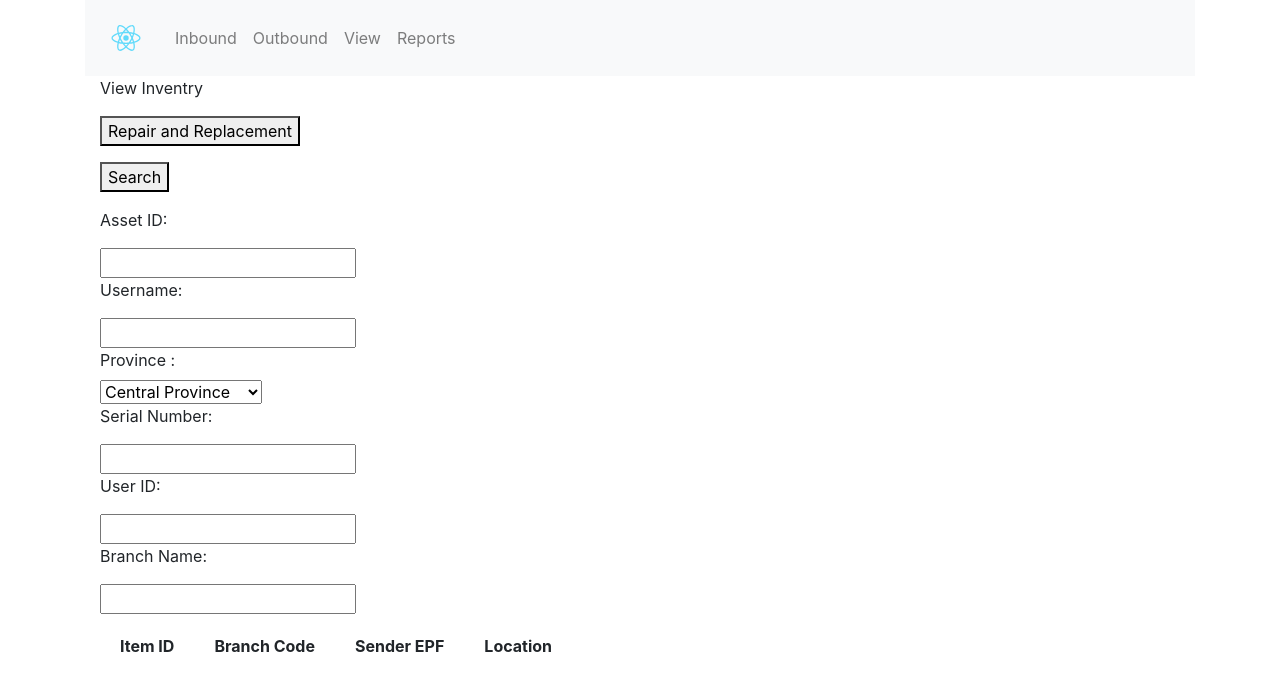
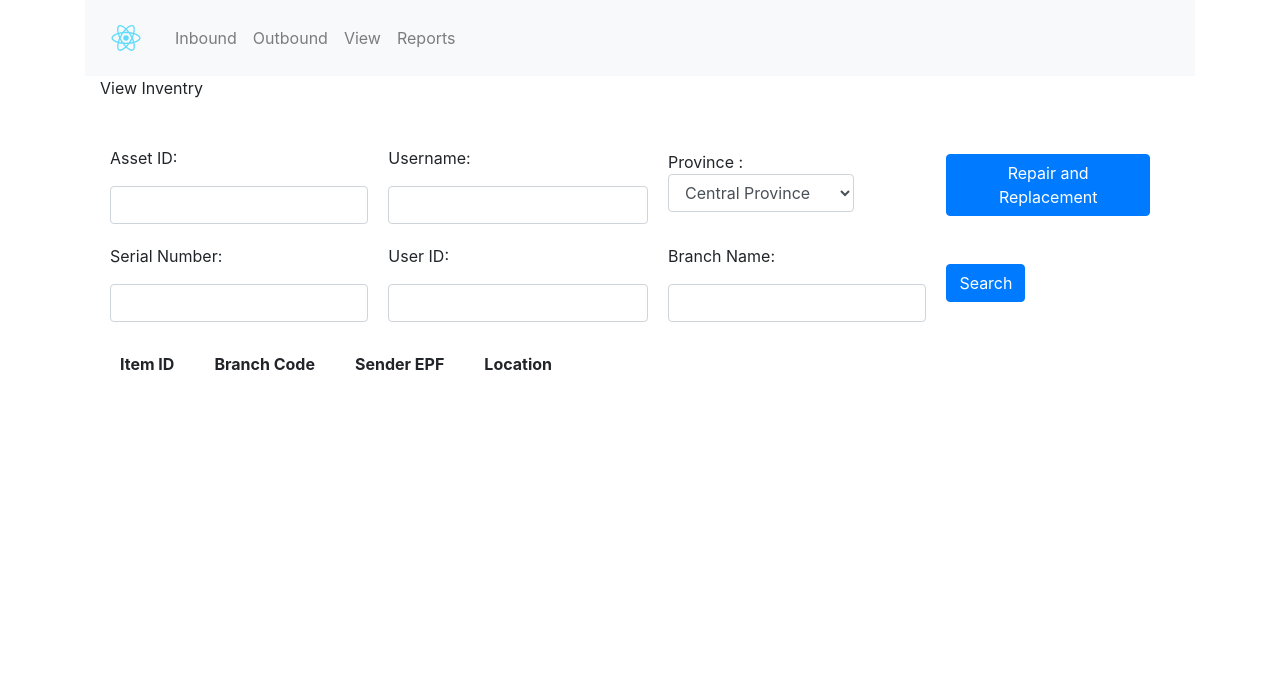
Before and after one commit to Dananjaya94/inbound-out-app, a React (Create React App) app: page /view in a window 1280 px wide. Shown: the top 690 px of the page. Built offline with nearby package versions, Linux system fonts and the light colour scheme.

Commit message:
Update view.component.js
Updated view component

```diff
--- a/src/components/view.component.js
+++ b/src/components/view.component.js
@@ -11,34 +11,44 @@ export default class ViewComp extends Component{
         return(
             <div className="container">
                 <p>View Inventry</p>
-                    <p><button>Repair and Replacement</button></p>
-                    <p><button>Search</button></p>
 
-                    <p>Asset ID: </p> <input type ="text"/>
-                    <p>Username: </p> <input type ="text"/>
+                <form>
+                <table cellPadding = "10">
+                    <thead>
+                        <tr>
+                            <th></th>
+                            <th></th>
+                            <th></th>
+                        </tr>
+                    </thead>
 
-                    <br></br>
-                    <label for="prov">Province :</label> <br></br>
-
-                    <select name="province" id="province">
+                    <tbody>
+                        <tr>
+                            <td><p>Asset ID: </p> <input type ="text" className="form-control"/></td>
+                            <td><p>Username: </p> <input type ="text" className="form-control"/></td>
+                            <td><label for="prov">Province : <select name="province" className="form-control" id="province">
                             <option value="cp">Central Province </option>
                             <option value="ep">Eastern Province</option>
                             <option value="np">Nothern Province</option>
                             <option value="sp">Southern Province</option>
                             <option value="wp">Western Province</option>
 
-                    </select>
+                    </select></label> </td>
+                    <td><button className="btn btn-primary">Repair and Replacement</button></td>
+                        </tr>
 
+                        <tr>
+                            <td><p>Serial Number: </p> <input type ="number" className="form-control"/></td>
+                            <td><p>User ID: </p> <input type ="text" className="form-control"/></td>
+                            <td><p>Branch Name: </p> <input type ="text" className="form-control"/></td>
 
-                    <p>Serial Number: </p> <input type ="number"/>
-                    <p>User ID: </p> <input type ="text"/>
-                    <p>Branch Name: </p> <input type ="text"/>
+                            <td><button className="btn btn-primary">Search</button></td>
+                            <td></td>
+                        </tr>
+                    </tbody>
+                </table>
 
-
-
-
-
-                 <div>
+                <div>
                     <table classname ="form-control" borderWidth="10" cellPadding="20">
                         <tr>
                             <th>
@@ -60,6 +70,11 @@ export default class ViewComp extends Component{
                     </table>
                  </div>
 
+                </form>
+
+
+
+
             </div>
 
 
```
